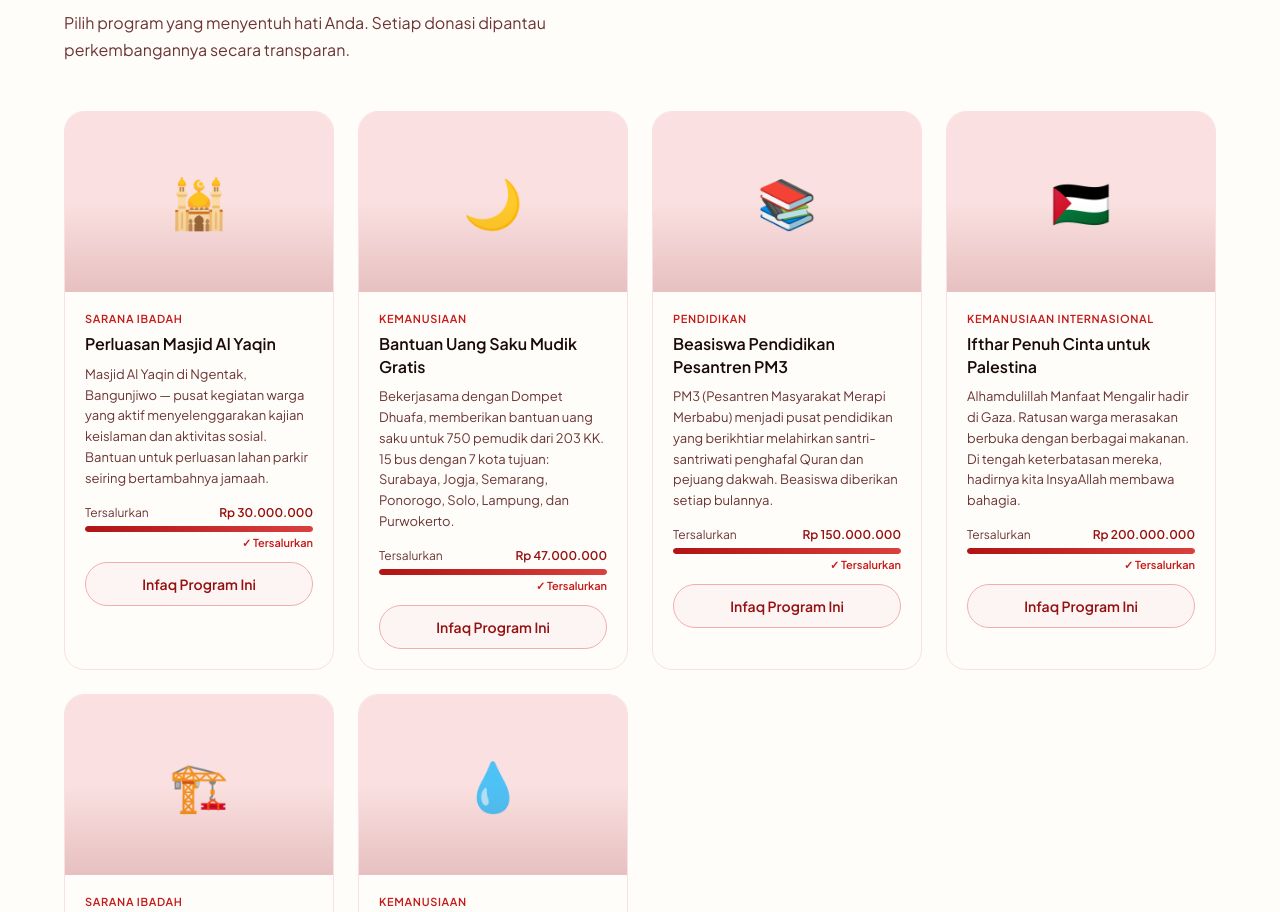
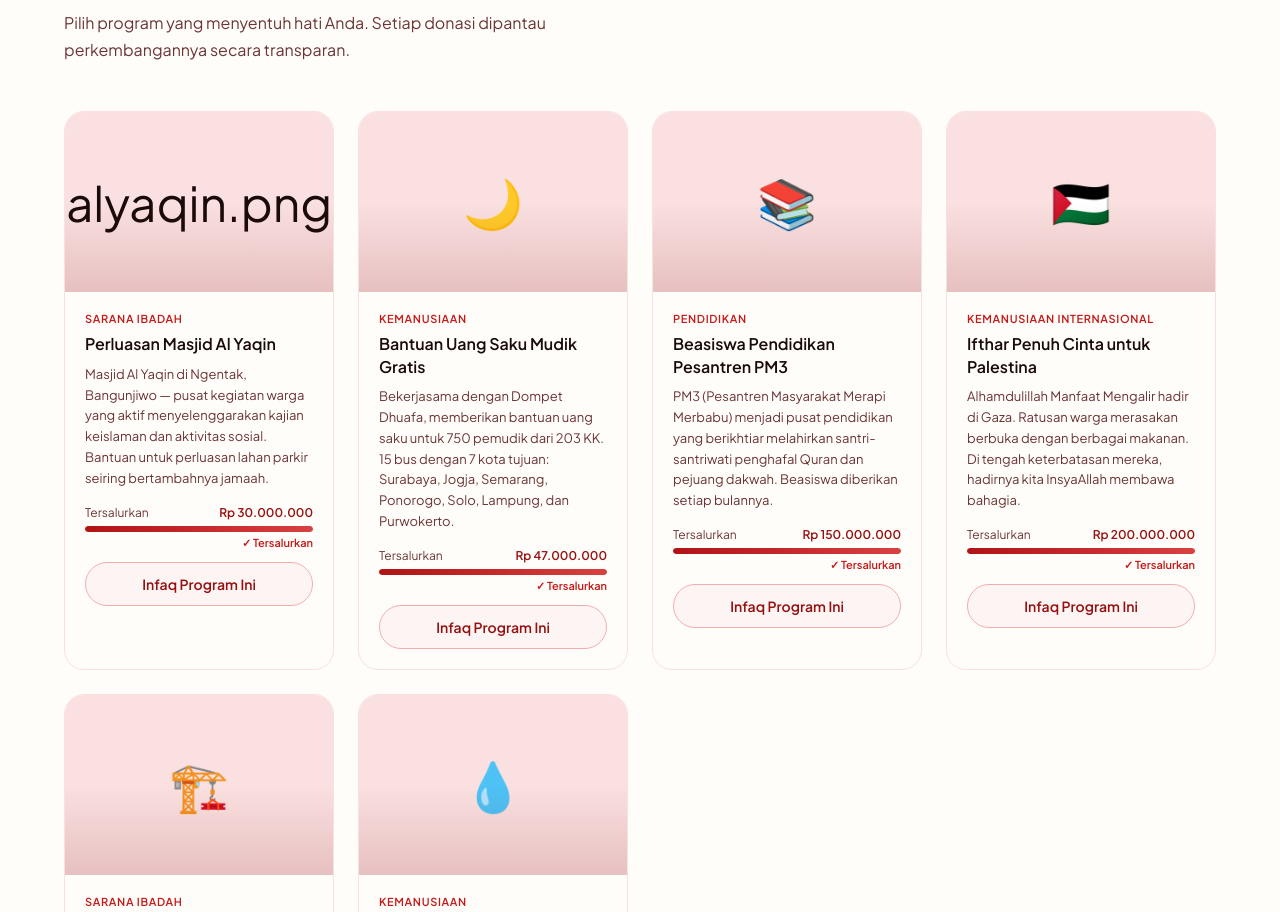
Before and after one commit to santunsantuyy/manfaat-mengalir, a plain HTML site: page index.html in a window 1280 px wide. Shown: the part 1238-2150 px from the top of the page. Drawn offline with nearby package versions, Linux system fonts and the light colour scheme; a web font is replaced by a local one.

Commit message:
revisi alyaqin

```diff
--- a/index.html
+++ b/index.html
@@ -570,7 +570,7 @@
     <div class="programs-grid">
       <!-- Program 1 -->
       <div class="program-card reveal">
-        <div class="program-img">🕌</div>
+        <div class="program-img">alyaqin.png</div>
         <div class="program-body">
           <div class="program-cat">Sarana Ibadah</div>
           <h3>Perluasan Masjid Al Yaqin</h3>
```
Also changed, not shown: 1 other file.
